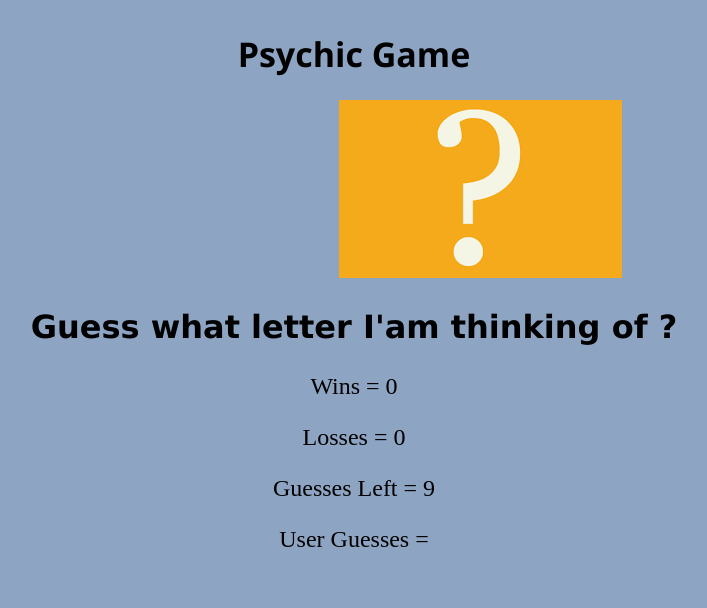
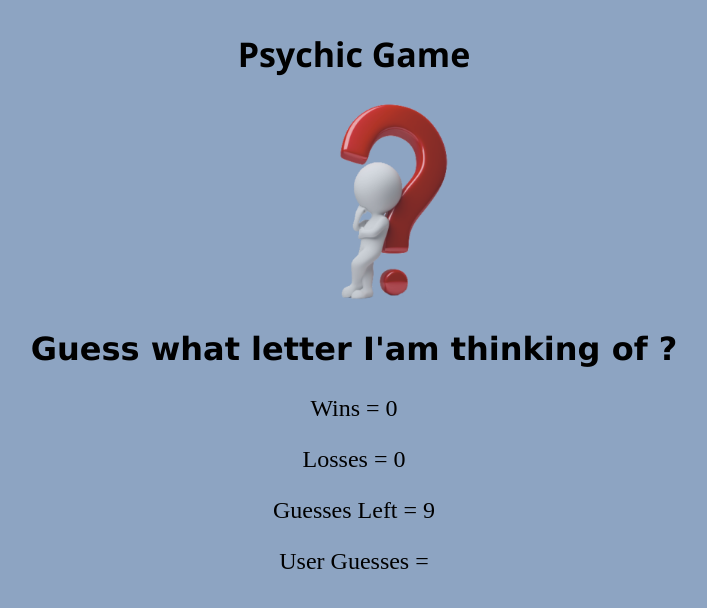
Before and after one commit to kaur1081/word-guess-game, a plain HTML site: page index.html in a window 1280 px wide. Shown: the whole page, without its empty margins (294-1001 px from the left). Drawn offline with Linux system fonts and the light colour scheme.

Commit message:
image added

```diff
--- a/assets/css/style.css
+++ b/assets/css/style.css
@@ -1,13 +1,14 @@
 
 body{
+    /* background-image: url(assets/images/Critical-Thinking-Skills.png); */
     background-color: rgb(141, 164, 194);
     width: 100%;
-    height :auto;
-    position : fixed;
+    height: auto;
+    position: fixed;
     image-resolution: 100%;
     margin-bottom: 20px;
-}
-img {
+ }
+ img {
     margin-left: 625px;
     }
 h1 {
@@ -25,3 +26,8 @@ p{
     text-align: center;
     font-size: 24px;
 }
+#bg{
+    max-height: 200px;
+    opacity:.8;
+
+}
--- a/index.html
+++ b/index.html
@@ -11,7 +11,7 @@
 
 <body>
     <h1>Psychic Game</h1>
-    <img src="assets/images/images.png" id="bg">
+    <img src="assets/images/Critical-Thinking-Skills.png" id="bg">
     <h2>Guess what letter I'am thinking of ?</h2>
     <p id="Wins">Wins</p>
     <p id="Losses">Losses</p>
```
Also changed, not shown: assets/images/Critical-Thinking-Skills.png (added).
